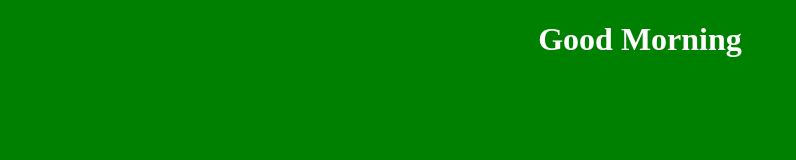
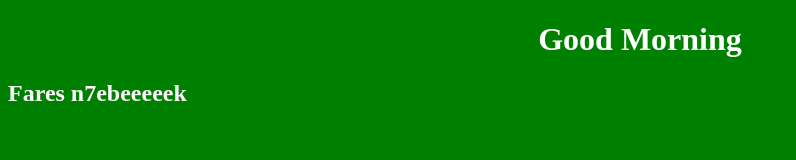
Before and after one commit to souhaHedhli/Hello, a plain HTML site: page index.html in a window 1280 px wide. Shown: the whole page, without its empty margins (0-796 px from the left). Drawn offline with Linux system fonts and the light colour scheme.

Commit message:
ajouter H2

```diff
--- a/index.html
+++ b/index.html
@@ -15,5 +15,6 @@
 		 </head>
 		<body>
 			<h1> Good Morning </h1>
+			<h2> Fares n7ebeeeeek </h2>
 		</body>
 	</html>
```
